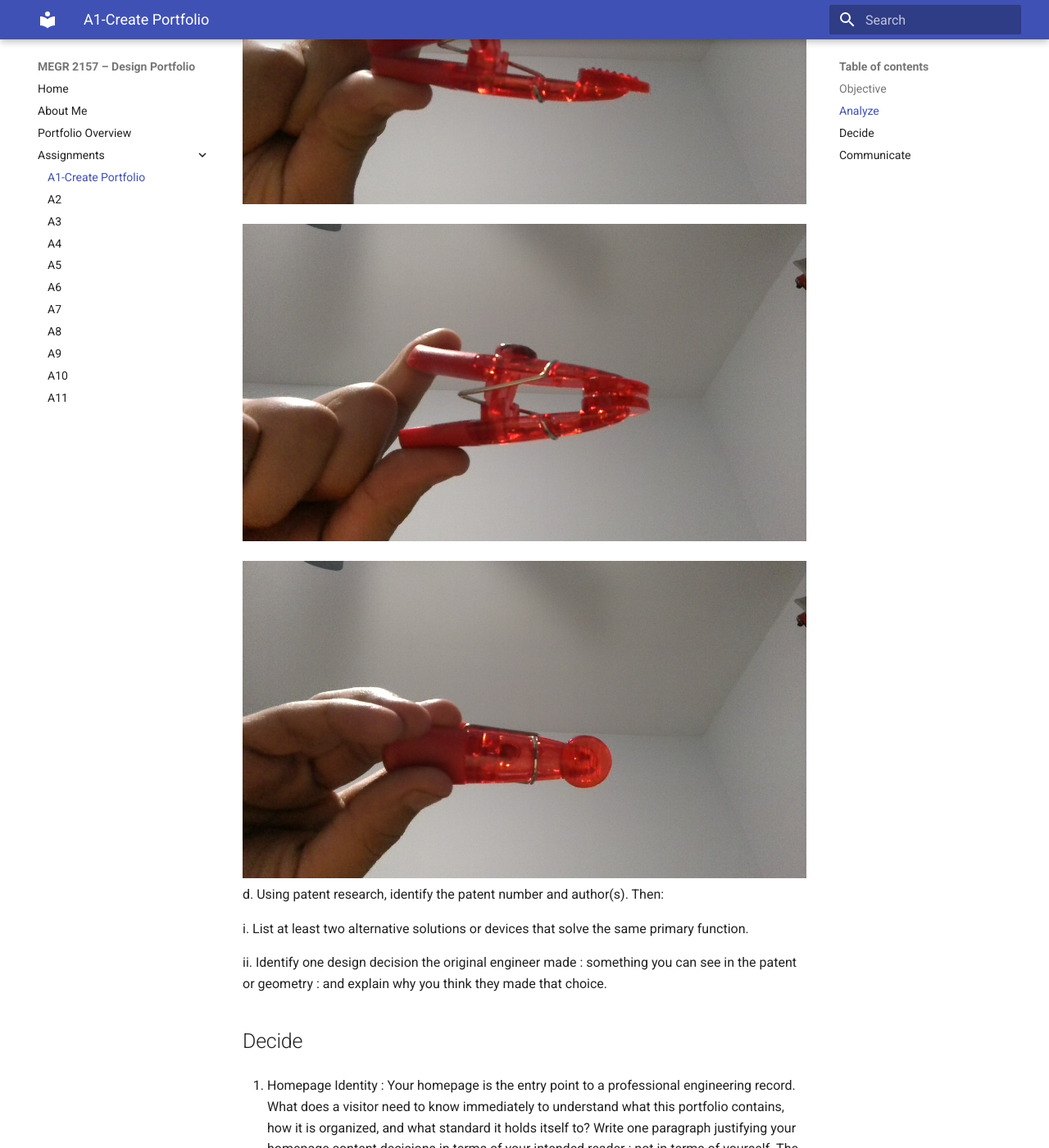
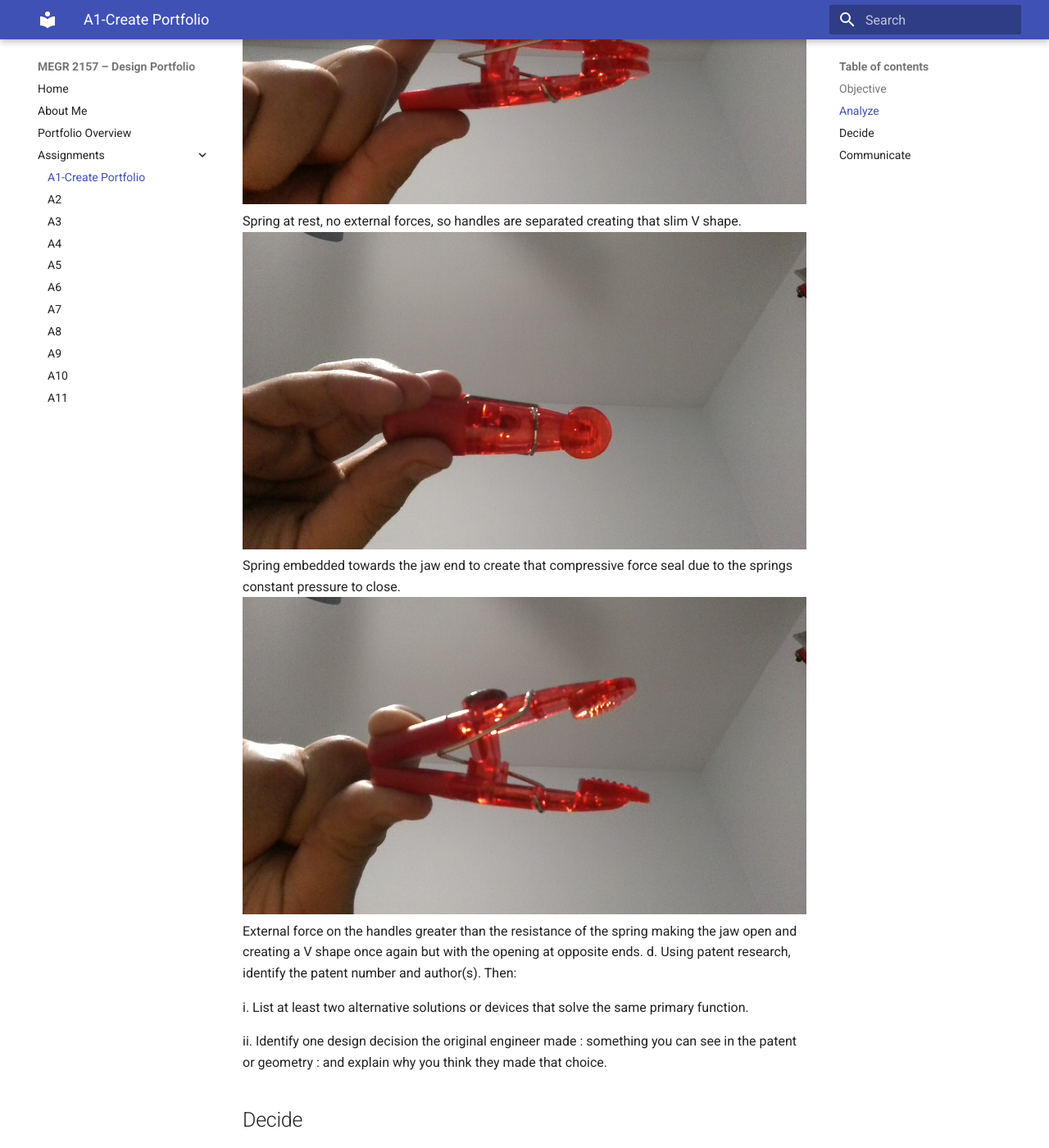
Before and after one commit to Jeffrey-Mendoza/megr2157-portfolio, an MkDocs documentation site: the page built from docs/assignments/A01/index.md, in a window 1280 px wide and 1400 px high, scrolled down 2670 px. Shown: the whole window at 82% size. Built offline with MkDocs 1.6.1 and Material for MkDocs 9.7.7, drawn with Linux system fonts in a browser that asks for light colours.

Commit message:
Enhance image descriptions in index.md
Updated image descriptions to clarify the mechanical function of the spring in different states.

```diff
--- a/docs/assignments/A01/index.md
+++ b/docs/assignments/A01/index.md
@@ -57,11 +57,12 @@ ii.  State one assumption that makes the model valid for this product.
 It is assumed that a spring is a proper mechanical device that is elastic, meaning it is able to flex without breaking, to clamp bags airtight due to its nature of wanting to return to it's resting postion.
 
 c.  (15%) Take photographs of each component. Under each photograph, describe precisely how the geometry of that component affects its mechanical function.
+![Description of image](WIN_20260824_23_49_44_Pro.jpg)
+Spring at rest, no external forces, so handles are separated creating that slim V shape.
+![Description of image](WIN_20260824_23_49_55_Pro.jpg)
+Spring embedded towards the jaw end to create that compressive force seal due to the springs constant pressure to close.
 ![Description of image](WIN_20260824_23_49_33_Pro.jpg)
-
-![Description of image](WIN_20260824_23_49_44_Pro.jpg)
-
-![Description of image](WIN_20260824_23_49_55_Pro.jpg)
+External force on the handles greater than the resistance of the spring making the jaw open and creating a V shape once again but with the opening at opposite ends.
 d.  Using patent research, identify the patent number and author(s). Then:
 
 i.  List at least two alternative solutions or devices that solve the same primary function.
```
